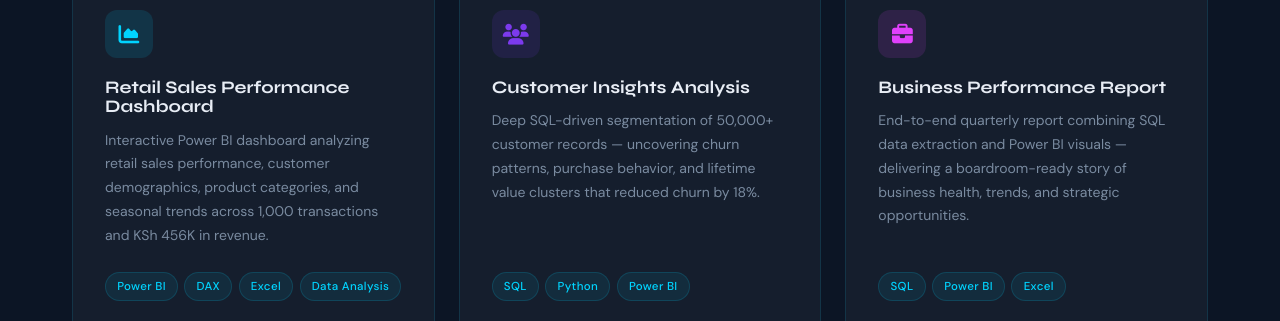
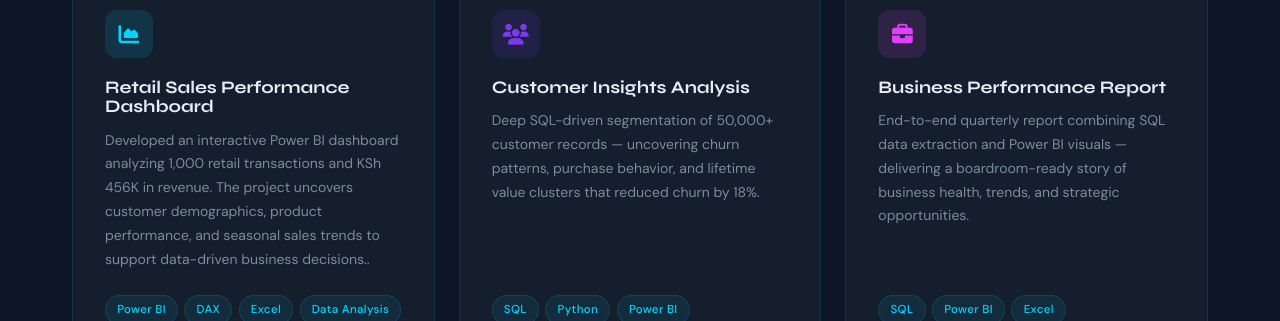
Before and after one commit to ccagroup/portfolio-, a plain HTML site: page index.html in a window 1280 px wide. Shown: the part 2800-3121 px from the top of the page. Drawn offline with Linux system fonts and the light colour scheme.

Commit message:
Add files via upload

```diff
--- a/index.html
+++ b/index.html
@@ -1222,7 +1222,7 @@
   <h3 class="project-title">Retail Sales Performance Dashboard</h3>
 
   <p class="project-desc">
-    Interactive Power BI dashboard analyzing retail sales performance, customer demographics, product categories, and seasonal trends across 1,000 transactions and KSh 456K in revenue.
+    Developed an interactive Power BI dashboard analyzing 1,000 retail transactions and KSh 456K in revenue. The project uncovers customer demographics, product performance, and seasonal sales trends to support data-driven business decisions..
   </p>
 
   <div class="project-tools">
```
